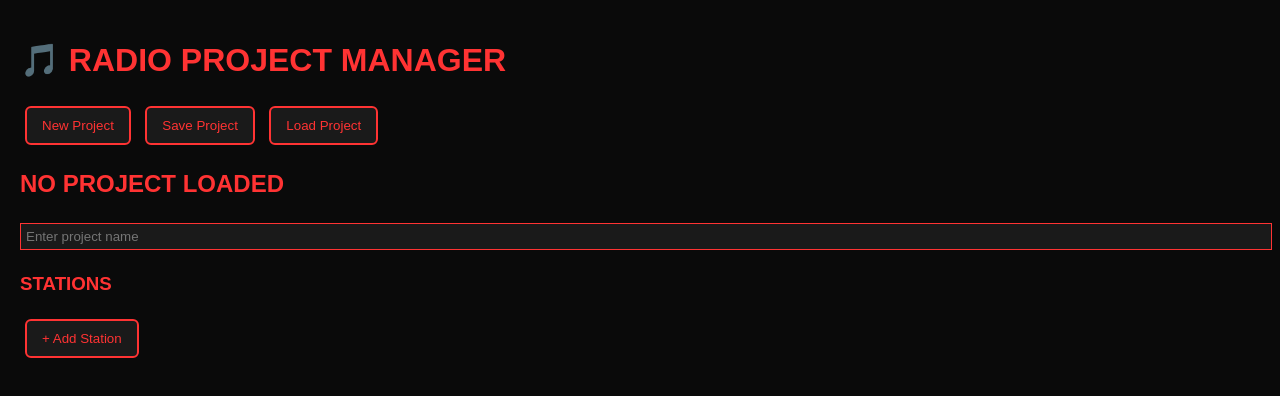
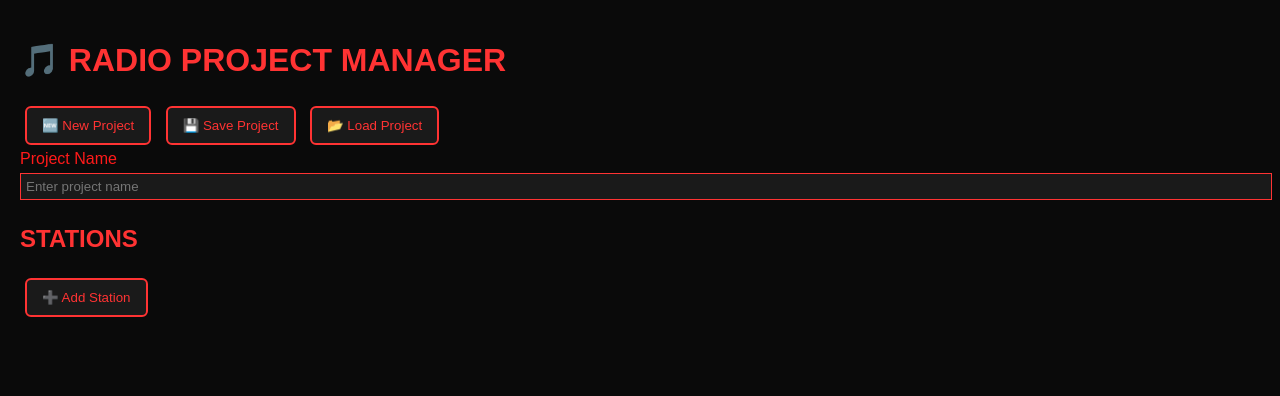
Before and after one commit to Crzypebble/game-radio, a plain HTML site: page index.html in a window 1280 px wide. Drawn offline with Linux system fonts and the light colour scheme.

Commit message:
Update index.html

```diff
--- a/index.html
+++ b/index.html
@@ -2,7 +2,7 @@
 <html lang="en">
 <head>
   <meta charset="UTF-8" />
-  <meta name="viewport" content="width=device-width, initial-scale=1.0" />
+  <meta name="viewport" content="width=device-width, initial-scale=1.0"/>
   <title>Radio Project Manager</title>
   <link rel="stylesheet" href="style.css" />
 </head>
@@ -10,22 +10,24 @@
   <div id="app">
     <h1>🎵 Radio Project Manager</h1>
 
-    <div class="controls">
-      <button onclick="ProjectManager.newProject()">New Project</button>
-      <button onclick="ProjectManager.saveProject()">Save Project</button>
-      <button onclick="ProjectManager.loadProject()">Load Project</button>
+    <div class="toolbar">
+      <button onclick="ProjectManager.newProject()">🆕 New Project</button>
+      <button onclick="ProjectManager.saveProject()">💾 Save Project</button>
+      <button onclick="ProjectManager.loadProject()">📂 Load Project</button>
     </div>
 
-    <div id="project-info">
-      <h2 id="project-name">No project loaded</h2>
+    <section class="project-card">
+      <label>Project Name</label>
       <input id="project-name-input" placeholder="Enter project name" />
-    </div>
+    </section>
 
-    <div class="stations">
-      <h3>Stations</h3>
+    <section class="stations-card">
+      <div class="stations-header">
+        <h2>Stations</h2>
+        <button onclick="StationManager.addStation()">➕ Add Station</button>
+      </div>
       <div id="station-list"></div>
-      <button onclick="StationManager.addStation()">+ Add Station</button>
-    </div>
+    </section>
   </div>
 
   <script src="projectManager.js"></script>
```
